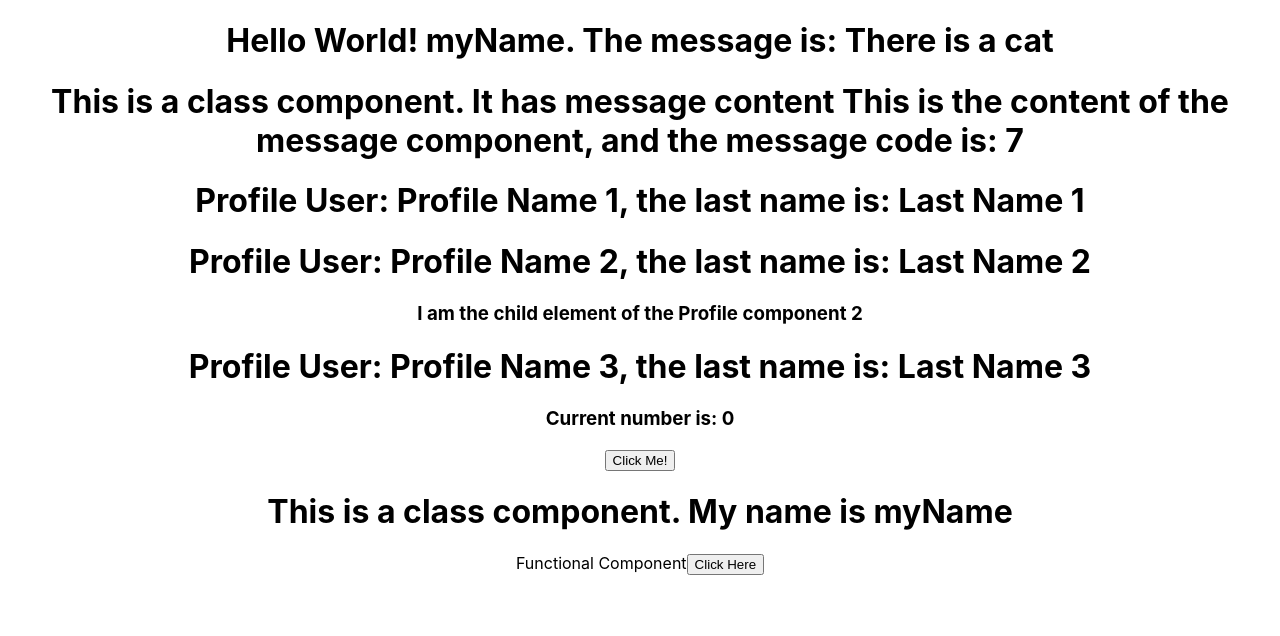
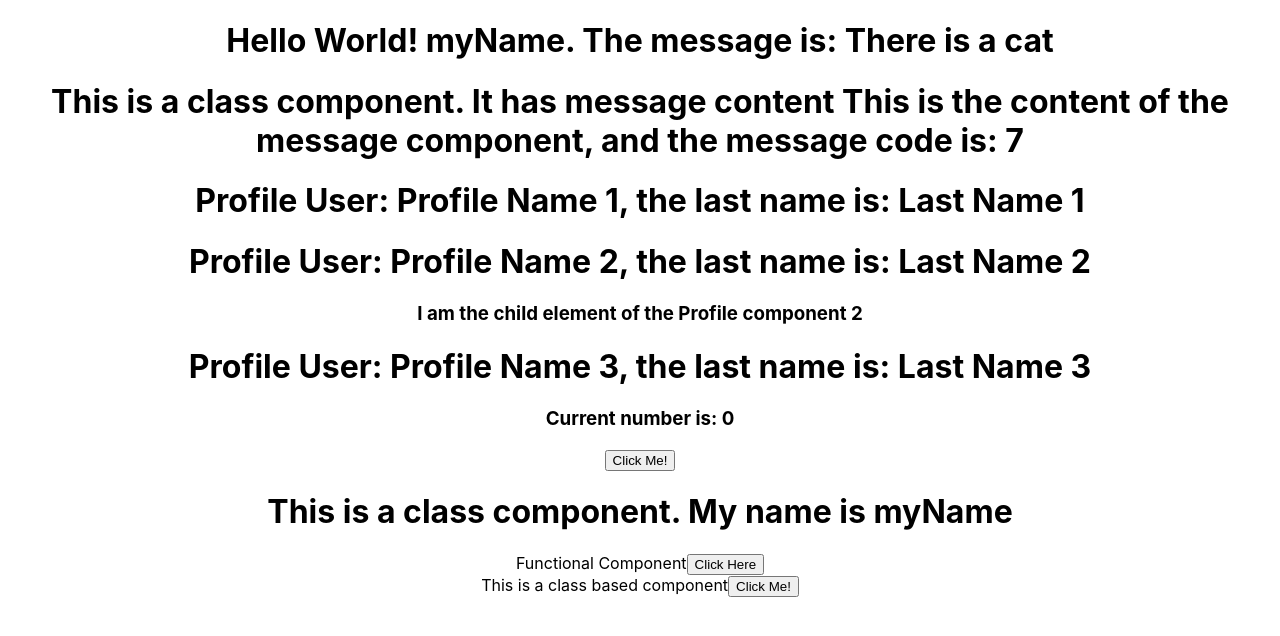
Before and after one commit to yujhenchen/first-react, a React (Create React App) app: page / in a window 1280 px wide. Shown: the top 636 px of the page. Built offline with nearby package versions, Linux system fonts and the light colour scheme.

Commit message:
add class component event handle

```diff
--- a/src/App.js
+++ b/src/App.js
@@ -5,6 +5,7 @@
 import Counter from "./components/Counter";
 import Resume from "./components/Resume";
 import FunctionEvent from "./components/FunctionEvent";
+import ClassEvent from "./components/ClassEvent";
 
 function App() {
   return (
@@ -20,9 +21,10 @@
       </Profile>
       <Profile name="Profile Name 3" lastName="Last Name 3" />
       <Counter />
-      <Resume name="myName"/>
+      <Resume name="myName" />
 
-      <FunctionEvent/>
+      <FunctionEvent />
+      <ClassEvent />
     </div>
   );
 }
--- /dev/null
+++ b/src/components/ClassEvent.js
@@ -0,0 +1,17 @@
+import { Component } from "react";
+
+class ClassEvent extends Component {
+  handleClick() {
+    alert("class button is clicked");
+  }
+  render() {
+    return (
+      <div>
+        This is a class based component
+        <button onClick={this.handleClick}>Click Me!</button>
+      </div>
+    );
+  }
+}
+
+export default ClassEvent;
```
